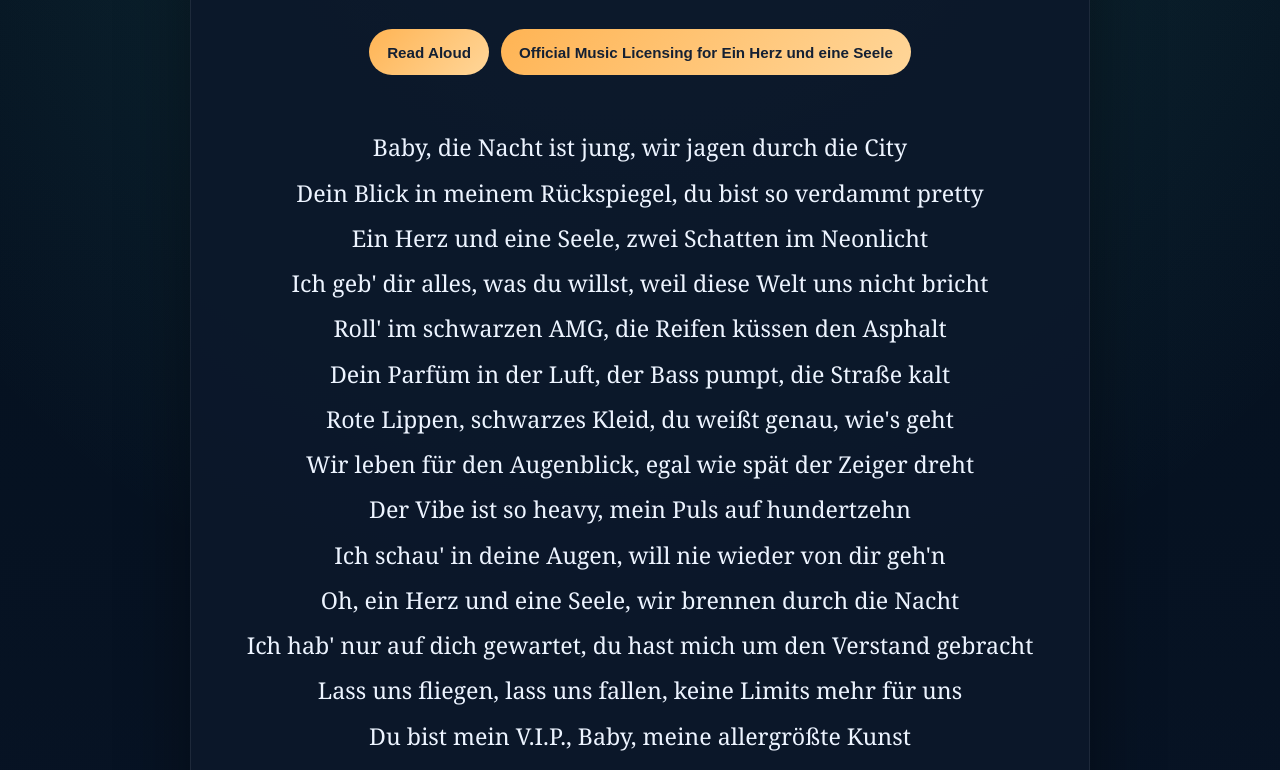
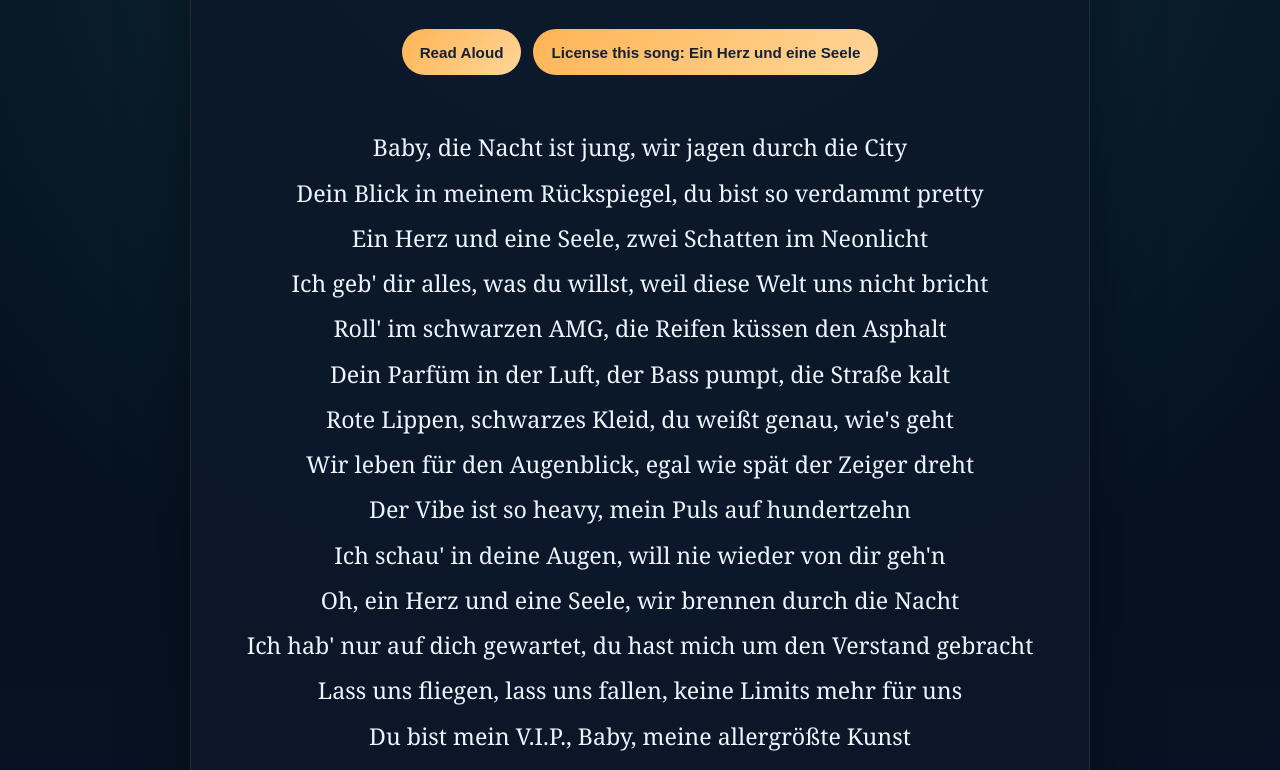
Before and after one commit to ImAbuSayed/ein-herz-und-eine-seele, a plain HTML site: page index.html in a window 1280 px wide. Shown: the part 227-997 px from the top of the page. Drawn offline with Linux system fonts and the light colour scheme.

Commit message:
feat: update song assets v1 with signed GPG commit [verified]

```diff
--- a/index.html
+++ b/index.html
@@ -537,7 +537,7 @@
 
         <div class="controls">
             <button class="btn-speak" id="speakBtn" title="Read the lyrics aloud"><span id="speakText">Read Aloud</span></button>
-            <a href="https://music.abusayed.com.bd/Licensing/?https://imabusayed.github.io/ein-herz-und-eine-seele/" class="btn-license" title="Get licensing for this song" target="_blank">Official Music Licensing for Ein Herz und eine Seele</a>
+            <a href="https://music.abusayed.com.bd/Licensing/?https://imabusayed.github.io/ein-herz-und-eine-seele/" class="btn-license" title="Get licensing for this song" target="_blank">License this song: Ein Herz und eine Seele</a>
 
         </div>
         <br>
```
Also changed, not shown: llms.txt, manifest.json, 1 other file.
